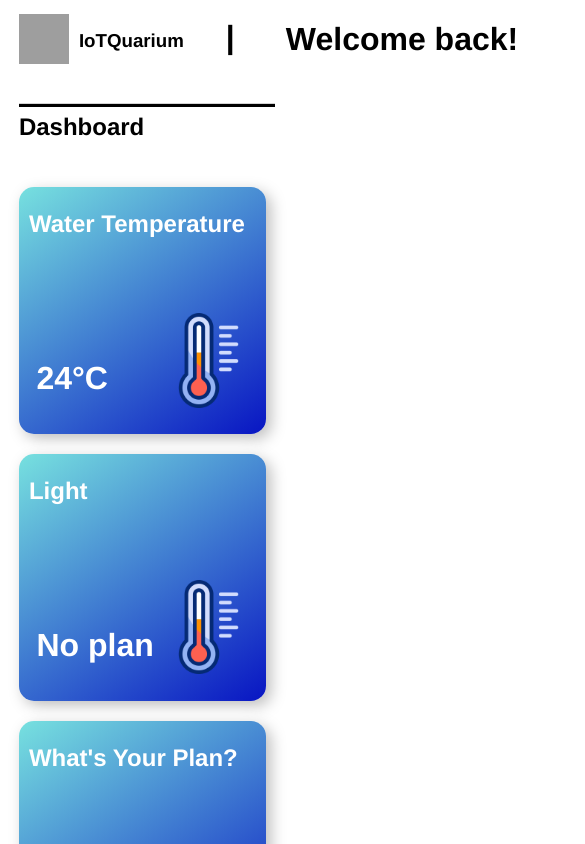
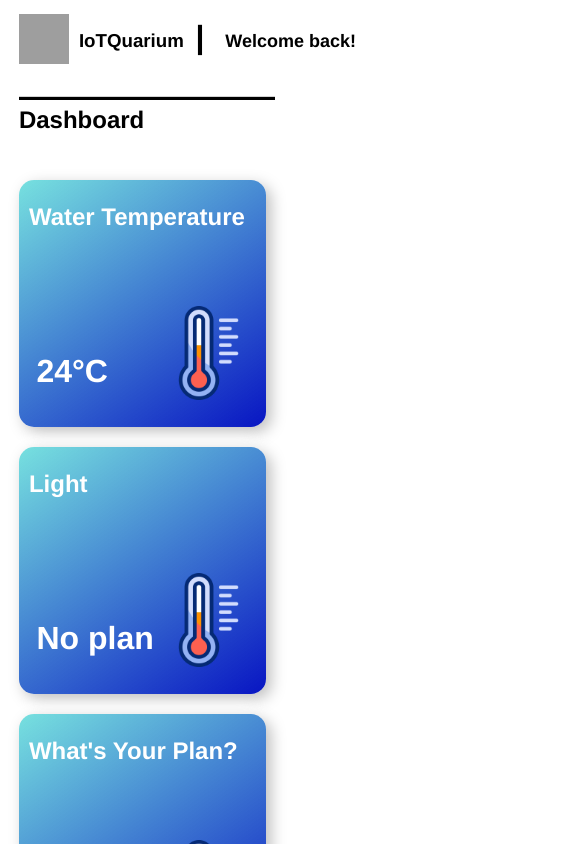
Before and after one commit to IkomovONE/IoTQuarium_Monitoring, a Vue app in the folder frontend/: page / in a window 390 px wide. Shown: the top 844 px of the page, 585 px wide, since content can reach past the window. Built offline with nearby package versions, Linux system fonts and the light colour scheme; grey boxes are pictures that could not be loaded.

Commit message:
Optimized the design for smartphone usage

```diff
--- a/frontend/src/App.vue
+++ b/frontend/src/App.vue
@@ -1,4 +1,8 @@
 <template>
+  <head>
+    <meta name="viewport" content="width=device-width, initial-scale=1.0" />
+  </head>
+
   <div id="app">
     <div id="main">
       <div class="grid-container">
@@ -6,7 +10,7 @@
           <img src="./assets/icon.gif" />
         </h1>
 
-        <h3>IoTQuarium</h3>
+        <h3 id="logo2">IoTQuarium</h3>
 
         <h2 id="dash">|</h2>
 
@@ -64,6 +68,7 @@ body {
   height: 100%; /* Ensure the full height is considered */
   display: flex;
   flex-direction: column;
+  overflow-x: hidden;
   font-family: Avenir, Helvetica, Arial, sans-serif;
   -webkit-font-smoothing: antialiased;
   -moz-osx-font-smoothing: grawyscale;
@@ -122,12 +127,15 @@ a {
   font-size: 14px;
 }
 
+
+
 #welcome {
   position: relative;
   top: 0.2cm;
   left: 2.3cm;
   width: 20cm;
   text-align: start;
+
 }
 
 #dash {
@@ -156,4 +164,58 @@ img {
   bottom: 0.2cm;
   padding-bottom: 0.01cm;
 }
+
+
+
+
+
+
+@media (max-width: 768px) {
+  /* Adjust logo size for smaller screens */
+  #logo {
+    width: 40px;
+    height: 40px;
+  }
+
+  /* Reduce the padding of the header on smaller screens */
+
+
+  /* Adjust the 'Welcome back' font size for smaller screens */
+  #dash {
+
+
+
+    left: 1.5cm;
+
+    width: 2cm;
+
+
+  }
+
+  #welcome {
+
+
+    font-size: large;
+
+    width: 4cm;
+
+    top: 0.7cm;
+
+    left: 0.7cm;
+
+  }
+
+  .footer {
+    width: 10.2cm;
+  }
+
+
+
+
+  /* Adjust footer layout for mobile */
+  .footer-links {
+    display: block;
+    text-align: center;
+  }
+}
 </style>
```
